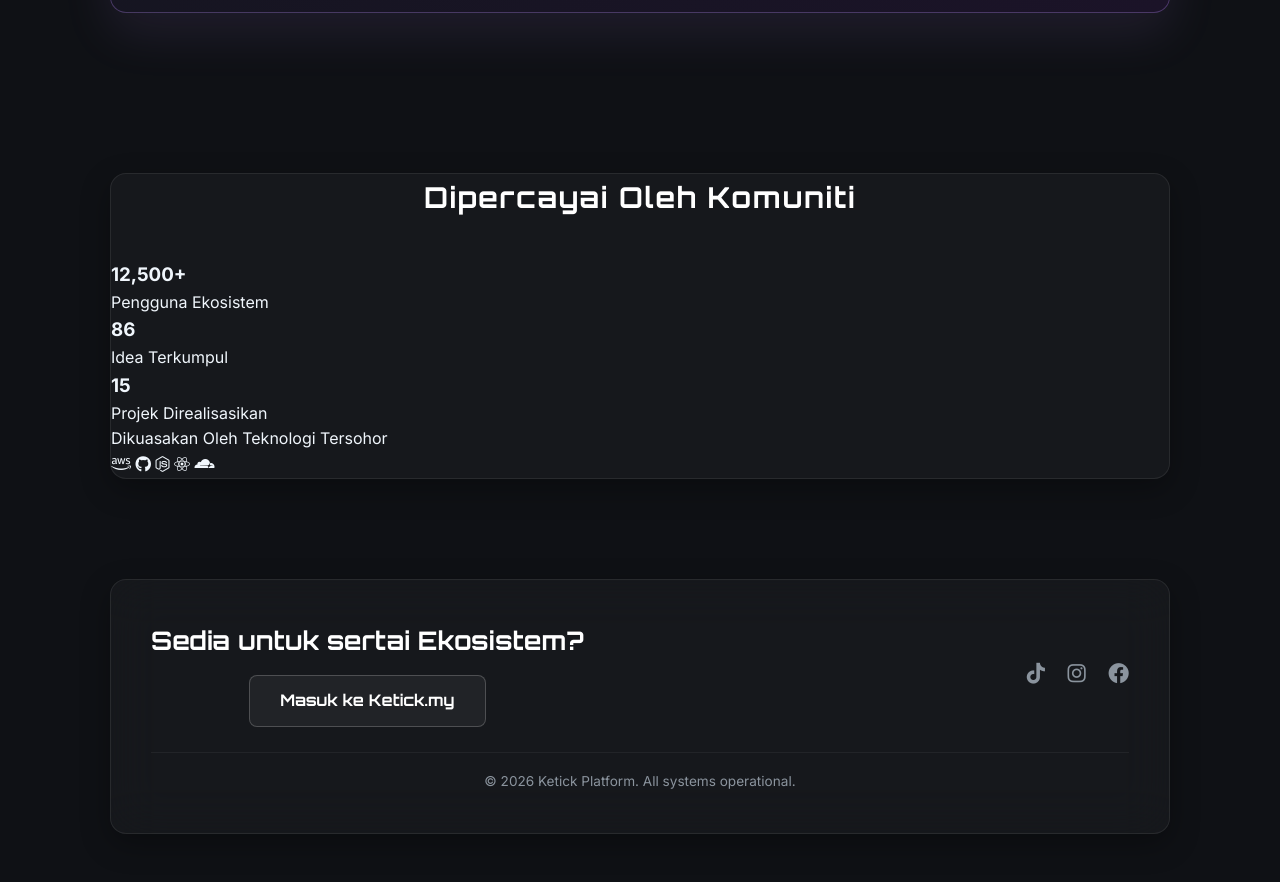
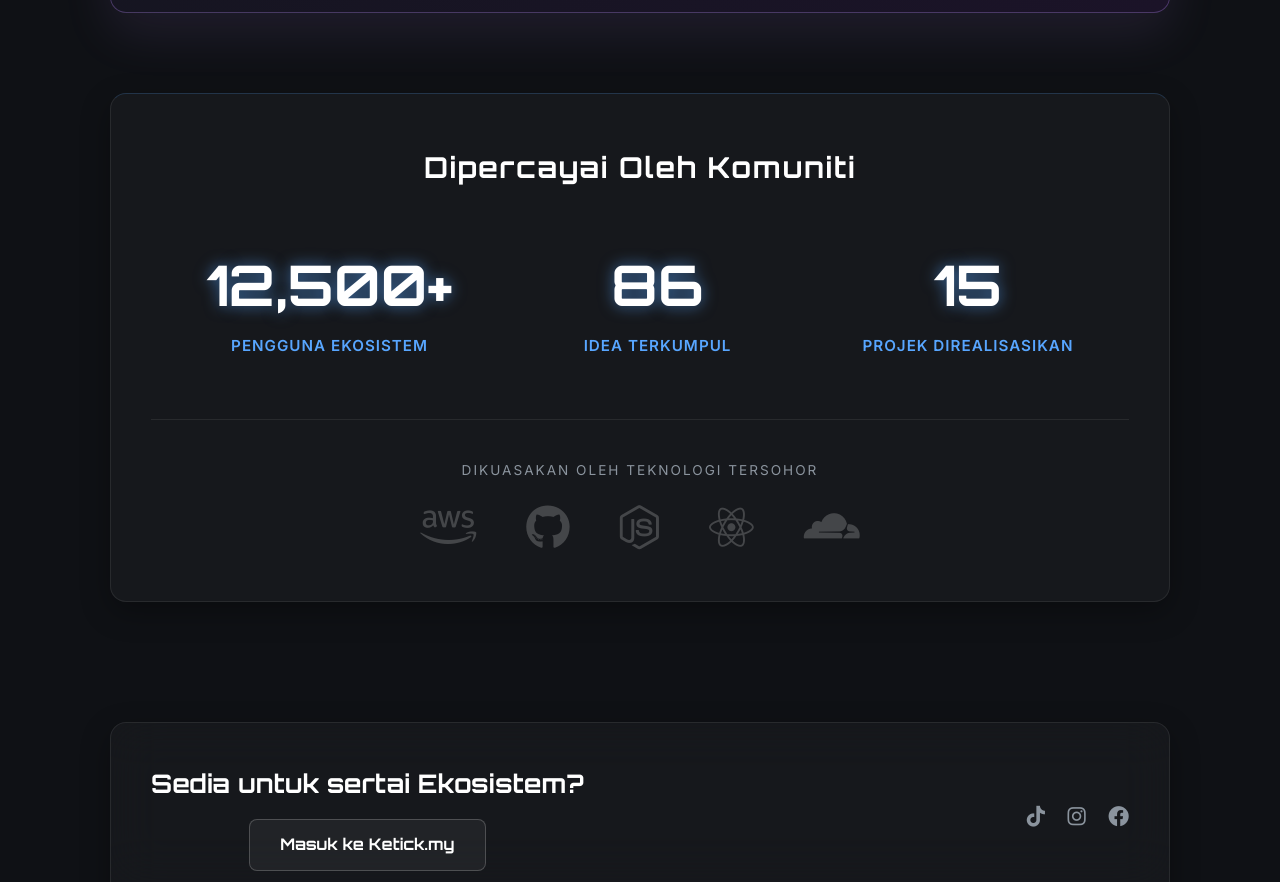
Before and after one commit to daqbang-dot/KETICKHUB, a plain HTML site: page index.html in a window 1280 px wide. Shown: the part 1754-2636 px from the top of the page. Before the commit the page ends 2608 px from the top, so only its background shows below. Drawn offline with Linux system fonts and the light colour scheme.

Commit message:
Update style.css

```diff
--- a/css/style.css
+++ b/css/style.css
@@ -107,7 +107,7 @@ nav a:hover { color: var(--accent-blue); }
 /* =========================================
    IDEANEST FOCUS SECTION
 ========================================= */
-#ideanest-focus { padding: 60px 0 100px 0; }
+#ideanest-focus { padding: 60px 0 40px 0; } /* Dikurangkan padding bawah sikit */
 
 .ideanest-panel {
     padding: 50px; border: 1px solid rgba(188, 140, 255, 0.3);
@@ -142,6 +142,75 @@ nav a:hover { color: var(--accent-blue); }
 .flow-step p { font-size: 0.9rem; color: var(--text-muted); line-height: 1.4; }
 .flow-arrow { font-size: 1.5rem; color: rgba(255, 255, 255, 0.1); }
 .ideanest-cta { margin-top: 30px; }
+
+/* =========================================
+   SOCIAL PROOF & STATS SECTION
+========================================= */
+#social-proof { padding: 40px 0 80px 0; }
+
+.proof-panel {
+    padding: 50px 40px;
+    text-align: center;
+    border-top: 1px solid rgba(88, 166, 255, 0.2);
+}
+
+.stats-grid {
+    display: flex;
+    justify-content: space-around;
+    flex-wrap: wrap;
+    gap: 20px;
+    margin-bottom: 50px;
+}
+
+.stat-item { padding: 10px; min-width: 150px; }
+
+.stat-number {
+    font-family: var(--font-heading);
+    font-size: 3.5rem;
+    color: #fff;
+    text-shadow: 0 0 15px rgba(88, 166, 255, 0.6);
+    margin-bottom: 5px;
+}
+
+.stat-label {
+    font-size: 0.95rem;
+    color: var(--accent-blue);
+    text-transform: uppercase;
+    letter-spacing: 1px;
+    font-weight: 600;
+}
+
+.partners-section {
+    border-top: 1px solid var(--glass-border);
+    padding-top: 40px;
+}
+
+.partners-title {
+    font-size: 0.85rem;
+    color: var(--text-muted);
+    margin-bottom: 25px;
+    text-transform: uppercase;
+    letter-spacing: 2px;
+}
+
+.partners-logos {
+    display: flex;
+    justify-content: center;
+    gap: 50px;
+    flex-wrap: wrap;
+    font-size: 2.8rem;
+    color: rgba(255, 255, 255, 0.2);
+}
+
+.partners-logos i {
+    transition: color 0.4s, transform 0.4s;
+    cursor: pointer;
+}
+
+.partners-logos i:hover {
+    color: var(--text-main);
+    transform: translateY(-5px) scale(1.1);
+}
 
 
 /* =========================================
@@ -217,6 +286,8 @@ footer { margin-top: 40px; padding: 40px; text-align: center; }
     nav a { margin: 0 8px; font-size: 0.9rem; }
     .sanctuary-box { height: 200px; }
     .grid-6-cards { grid-template-columns: 1fr; }
+    .stat-number { font-size: 2.5rem; }
+    .partners-logos { gap: 20px; font-size: 2rem; }
     .footer-content { flex-direction: column; text-align: center; }
     .terminal-body { font-size: 0.75rem; padding: 15px; }
 }
```
